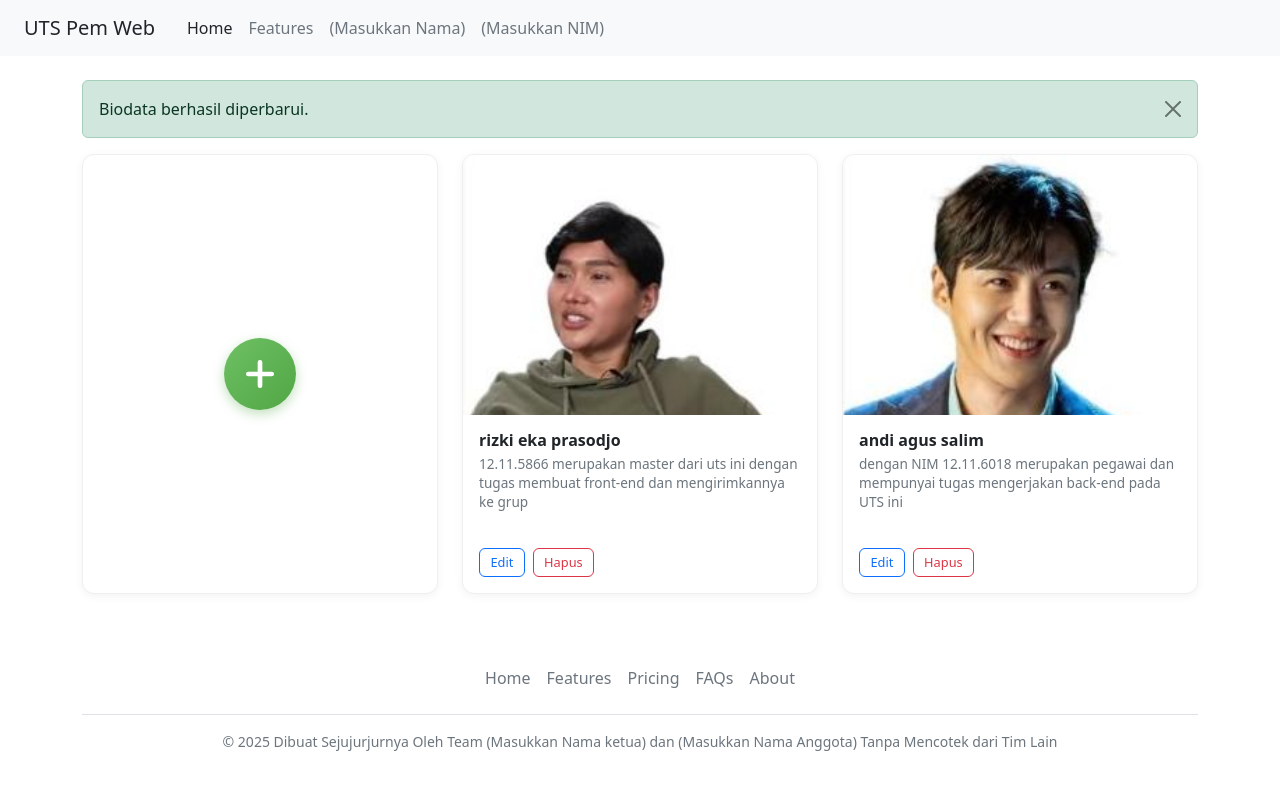
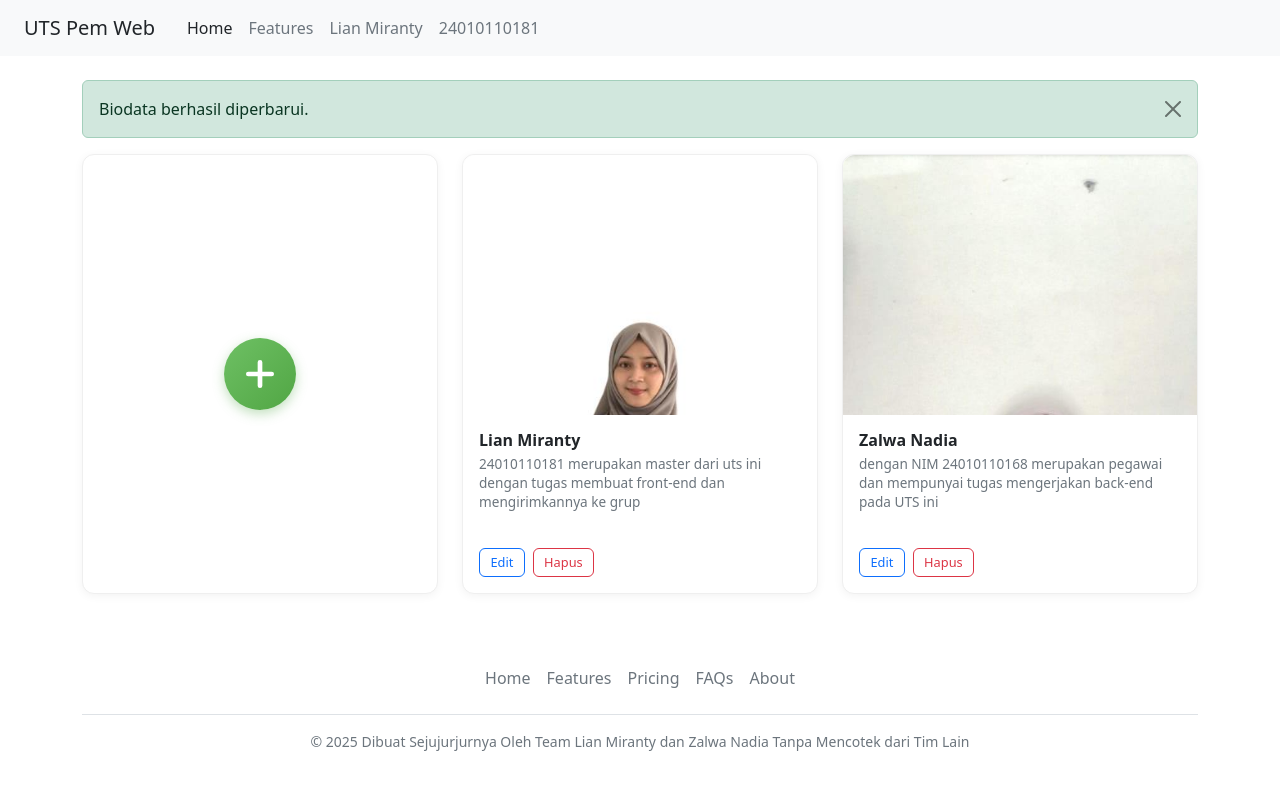
Before and after one commit to liann3486-ops/UTS-Pem-Web, a plain HTML site: page Frontend/index.html in a window 1280 px wide. Drawn offline with nearby package versions, Linux system fonts and the light colour scheme; no server answers.

Commit message:
liann3486-ops - Update foto Lian Miranty (Frontend) dan Zalwa Nadia (Backend)

```diff
--- a/Backend/data/biodata.json
+++ b/Backend/data/biodata.json
@@ -3,12 +3,12 @@
     "id": 1,
     "nama": "Lian Miranty",
     "deskripsi": "24010110181 merupakan master dari uts ini dengan tugas membuat front-end dan mengirimkannya ke grup",
-    "foto": "assets/img/rizki.jpg"
+    "foto": "assets/img/lian.jpg"
   },
   {
     "id": 2,
     "nama": "Zalwa Nadia",
     "deskripsi": "dengan NIM 24010110168 merupakan pegawai dan mempunyai tugas mengerjakan back-end pada UTS ini",
-    "foto": "assets/img/andi.jpg"
+    "foto": "assets/img/backend.jpg"
   }
 ]
--- a/Frontend/index.html
+++ b/Frontend/index.html
@@ -84,9 +84,9 @@
         <ul class="navbar-nav me-auto mb-2 mb-lg-0">
           <li class="nav-item"><a class="nav-link active text-dark" href="#">Home</a></li>
           <li class="nav-item"><a class="nav-link text-secondary" href="#">Features</a></li>
-          <!-- Ganti dengan nama & NIM kalian -->
-          <li class="nav-item"><a class="nav-link text-secondary" href="#">(Masukkan Nama)</a></li>
-          <li class="nav-item"><a class="nav-link disabled text-secondary" href="#" tabindex="-1">(Masukkan NIM)</a></li>
+          <!-- Nama & NIM Master -->
+          <li class="nav-item"><a class="nav-link text-secondary" href="#">Lian Miranty</a></li>
+          <li class="nav-item"><a class="nav-link disabled text-secondary" href="#" tabindex="-1">24010110181</a></li>
         </ul>
       </div>
     </div>
@@ -120,11 +120,11 @@
           <input type="hidden" id="fId">
           <div class="mb-3">
             <label for="fNama" class="form-label fw-semibold">Nama</label>
-            <input type="text" class="form-control" id="fNama" placeholder="Contoh: rizki eka prasodjo" required>
+            <input type="text" class="form-control" id="fNama" placeholder="Contoh: Lian Miranty" required>
           </div>
           <div class="mb-3">
             <label for="fDeskripsi" class="form-label fw-semibold">Deskripsi</label>
-            <textarea class="form-control" id="fDeskripsi" rows="3" placeholder="Contoh: 12.11.5866 merupakan master..." required></textarea>
+            <textarea class="form-control" id="fDeskripsi" rows="3" placeholder="Contoh: 24010110181 merupakan master..." required></textarea>
           </div>
           <div class="mb-3">
             <label for="fFoto" class="form-label fw-semibold">Foto</label>
@@ -171,7 +171,7 @@
         <li class="nav-item"><a href="#" class="nav-link px-2">FAQs</a></li>
         <li class="nav-item"><a href="#" class="nav-link px-2">About</a></li>
       </ul>
-      <p class="text-center text-secondary small">© 2025 Dibuat Sejujurjurnya Oleh Team (Masukkan Nama ketua) dan (Masukkan Nama Anggota) Tanpa Mencotek dari Tim Lain</p>
+      <p class="text-center text-secondary small">© 2025 Dibuat Sejujurjurnya Oleh Team Lian Miranty dan Zalwa Nadia Tanpa Mencotek dari Tim Lain</p>
     </footer>
   </div>
 
--- a/Frontend/js/app.js
+++ b/Frontend/js/app.js
@@ -5,15 +5,15 @@ const API = '/api/biodata';
 const DEFAULT_DATA = [
   {
     id: 1,
-    nama: "rizki eka prasodjo",
-    deskripsi: "12.11.5866 merupakan master dari uts ini dengan tugas membuat front-end dan mengirimkannya ke grup",
-    foto: "assets/img/rizki.jpg"
+    nama: "Lian Miranty",
+    deskripsi: "24010110181 merupakan master dari uts ini dengan tugas membuat front-end dan mengirimkannya ke grup",
+    foto: "assets/img/lian.jpg"
   },
   {
     id: 2,
-    nama: "andi agus salim",
-    deskripsi: "dengan NIM 12.11.6018 merupakan pegawai dan mempunyai tugas mengerjakan back-end pada UTS ini",
-    foto: "assets/img/andi.jpg"
+    nama: "Zalwa Nadia",
+    deskripsi: "dengan NIM 24010110168 merupakan pegawai dan mempunyai tugas mengerjakan back-end pada UTS ini",
+    foto: "assets/img/backend.jpg"
   }
 ];
 
@@ -59,8 +59,9 @@ function render() {
       </div>
     </div>`;
 
-  data.forEach(p => {
-    const fotoSrc = p.foto || 'assets/img/rizki.jpg';
+  data.forEach((p, idx) => {
+    const fotoDefault = idx === 0 ? 'assets/img/lian.jpg' : 'assets/img/backend.jpg';
+    const fotoSrc = p.foto || fotoDefault;
     html += `
     <!-- KARTU BIODATA -->
     <div class="col-12 col-md-6 col-lg-4">
@@ -97,7 +98,6 @@ async function muatData() {
       throw new Error();
     }
   } catch (e) {
-    // Backend belum berjalan atau dibuka langsung via file / frontend
     const local = localStorage.getItem('uts_biodata');
     if (local) {
       try { data = JSON.parse(local); }
@@ -182,7 +182,7 @@ document.getElementById('biodataForm').addEventListener('submit', async e => {
   const id = document.getElementById('fId').value;
   const nama = document.getElementById('fNama').value.trim();
   const deskripsi = document.getElementById('fDeskripsi').value.trim();
-  const foto = fotoBaru || (id ? (data.find(x => x.id == id)?.foto || '') : 'assets/img/rizki.jpg');
+  const foto = fotoBaru || (id ? (data.find(x => x.id == id)?.foto || '') : 'assets/img/lian.jpg');
 
   const payload = { nama, deskripsi, foto };
 
```
Also changed, not shown: Frontend/assets/img/backend.jpg (added), Frontend/assets/img/lian.jpg (added).
